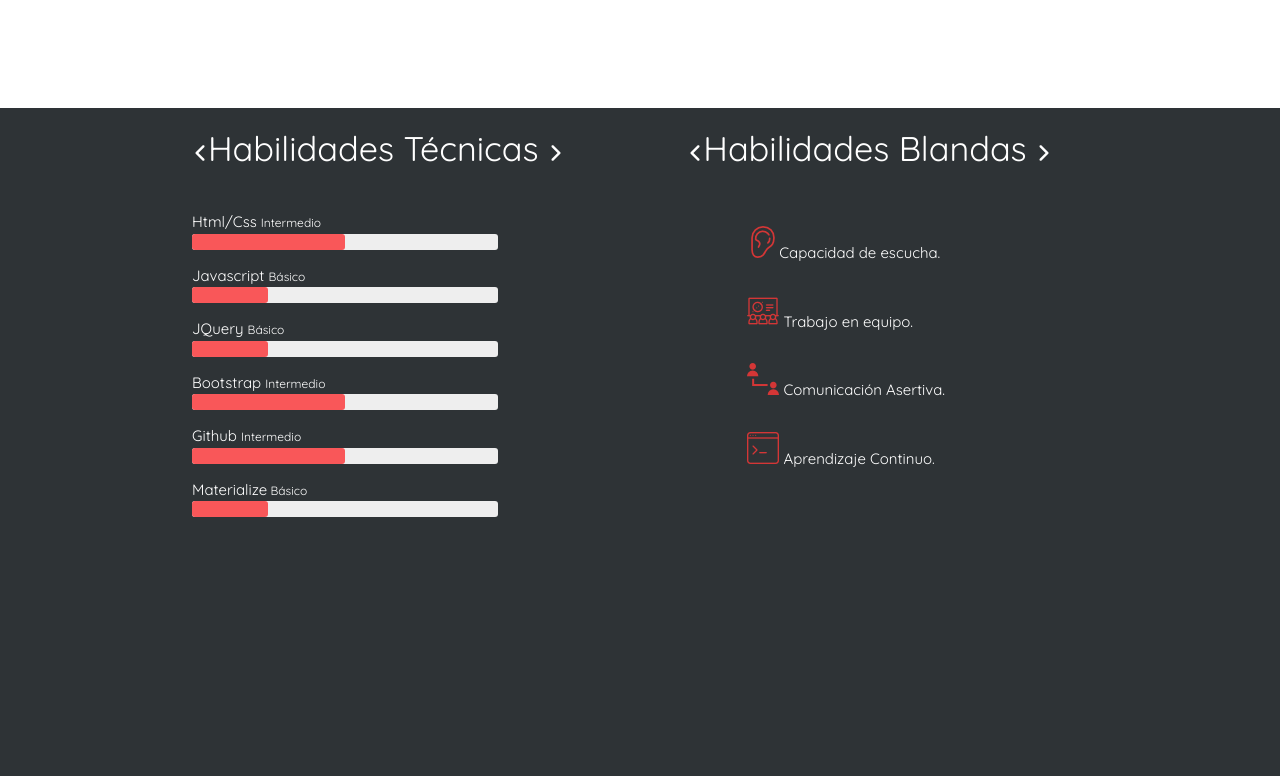
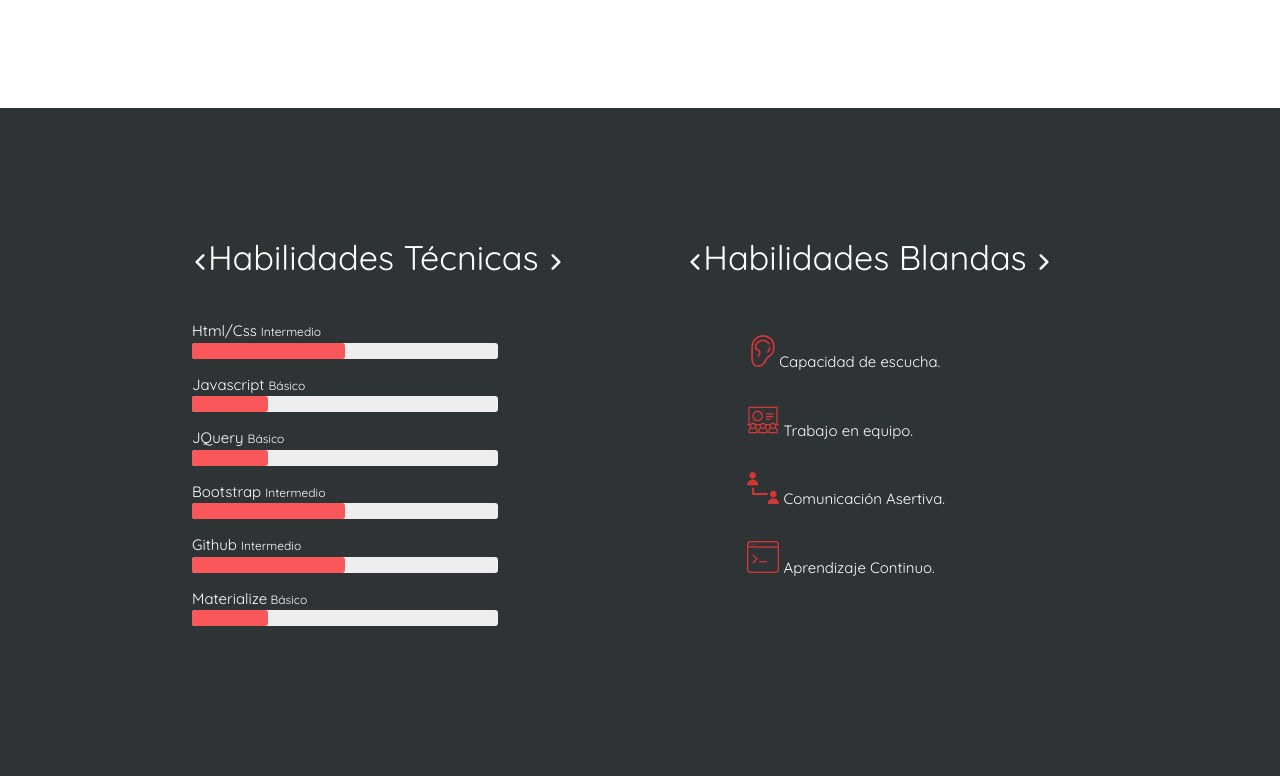
Before and after one commit to MonicaGalicia/MiPortafolio, a plain HTML site: page index.html in a window 1280 px wide. Shown: the part 2004-2780 px from the top of the page. Drawn offline with nearby package versions, Linux system fonts and the light colour scheme.

Commit message:
versión dos

```diff
--- a/css/main.css
+++ b/css/main.css
@@ -97,10 +97,6 @@ nav{
 	    color:#F95759;
 }
 
-.top{
-	margin-top:23%;
-
-}
 
 .descripcion{
 	font-weight:bold;
@@ -157,6 +153,7 @@ background: rgba(0,0,0,0);
 .secTres{
 	background-color:#2e3336;
 	height:672px;
+
 }
 
 .inline{
@@ -495,6 +492,8 @@ h4{
 
 }
 
-.none{
-		color:transparent !important;
-	}
+
+.top{
+	margin-top:30% !important;
+
+}
--- a/index.html
+++ b/index.html
@@ -103,10 +103,10 @@
           		</div>
           	</section>
          	<section>
-         		<div id="seccionTres" class="secTres">
+         		<div class="secTres">
          		   <div class="container ">
 	         		   <div class="row">
-	         		   		<div class="col s12 m12 l6">
+	         		   		<div   class="col s12 m12 l6">
 	         		   			<h4 class="white-text tecnicas top margin-bottom"><img src="img/corchete-izquierdo.png" alt="">Habilidades Técnicas <img src="img/reproducir-simbolo (2).png" alt=""></h4>
 	         		   			<p class="inline responsivebar">Html/Css </p><p class="small inline"> Intermedio</p>
 	         		   			<div class="skillbar clearfix " data-percent="50%">
@@ -133,7 +133,7 @@
 									<div class="skillbar-bar"></div>
 								</div>
 	  						</div>
-	  						<div class="col s12 m12 l6">
+	  						<div id="seccionTres" class="col s12 m12 l6">
 	  							<h4 class="white-text center margin-bottom top"><img src="img/corchete-izquierdo.png" alt="">Habilidades Blandas <img src="img/reproducir-simbolo (2).png" alt=""></h4>
 	         		   			<p class="left white-text habilidades"><img src="img/ear.png">Capacidad de escucha.</p>
 	         		   			<p class="left white-text habilidadeshide-on-med-only hide"><img src="img/charity (1).png"> Empatia.</p>
```
